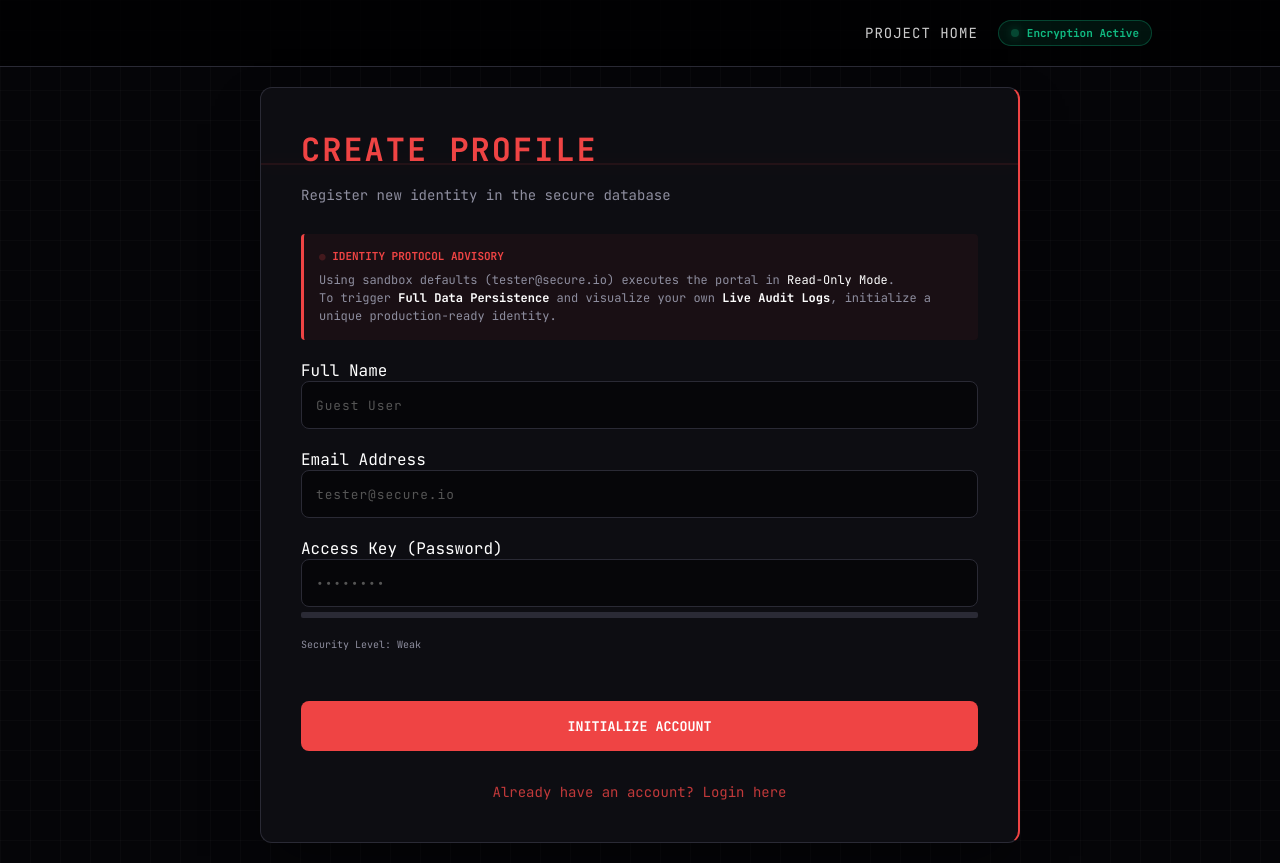
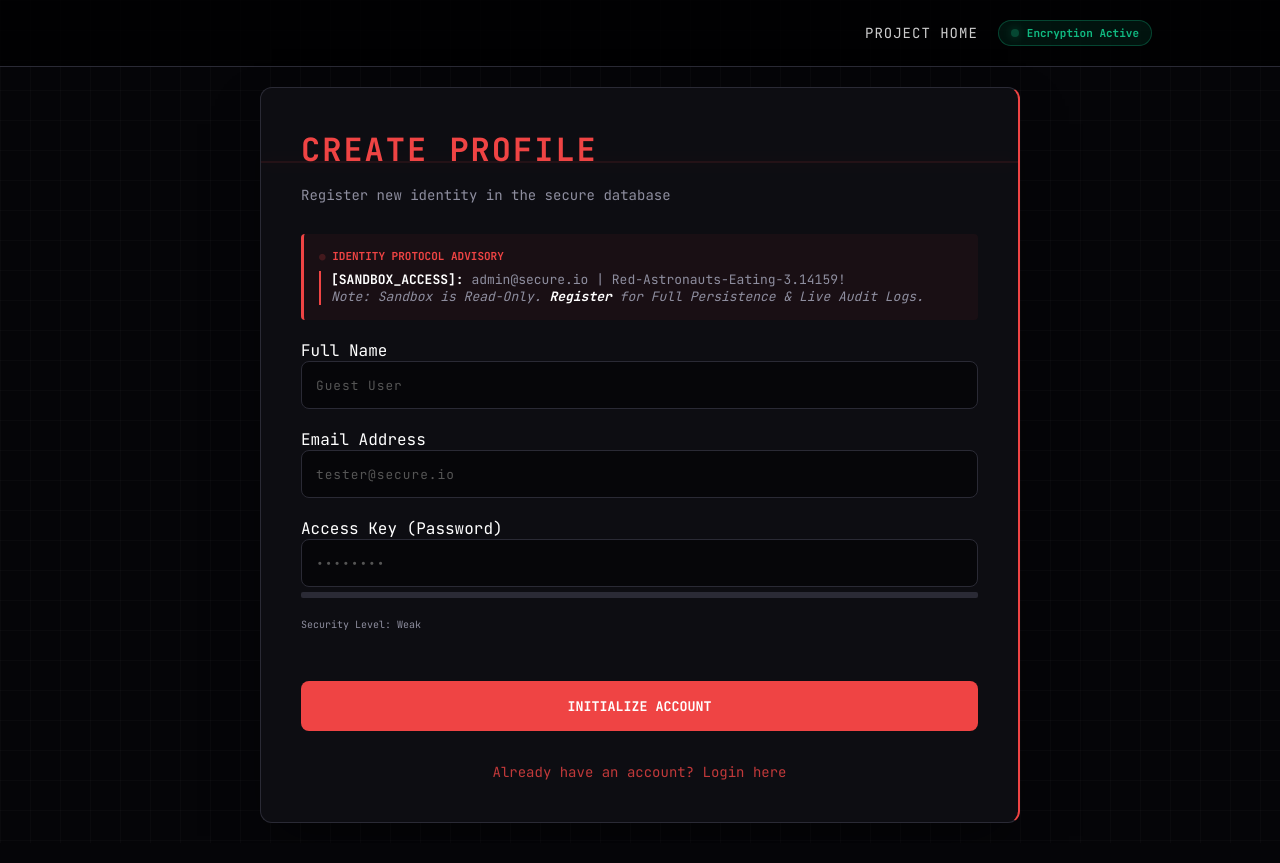
Before and after one commit to nakaokayumi/secure-identity-portal, a Flask app: page /register in a window 1280 px wide. After the commit the page ends 823 px from the top, so only its background shows below. Run offline with Flask 3, Linux system fonts and the light colour scheme; some libraries are stand-ins or nearby versions.

Commit message:
Update register.html

```diff
--- a/templates/register.html
+++ b/templates/register.html
@@ -37,11 +37,9 @@
                 <p style="color: #ef4444; font-weight: bold; font-size: 11px; margin-bottom: 8px;">
                     <span class="blink">●</span> IDENTITY PROTOCOL ADVISORY
                 </p>
-                <p style="color: #8e8e9f; font-size: 12px; line-height: 1.5;">
-                    Using sandbox defaults (tester@secure.io) executes the portal in
-                    <span style="color: white;">Read-Only Mode</span>. <br>
-                    To trigger <strong>Full Data Persistence</strong> and visualize your own
-                    <strong>Live Audit Logs</strong>, initialize a unique production-ready identity.
+                <p style="color: #8e8e9f; font-size: 13px; border-left: 2px solid #ef4444; padding-left: 10px;">
+                    <strong>[SANDBOX_ACCESS]:</strong> admin@secure.io | Red-Astronauts-Eating-3.14159!<br>
+                    <em>Note: Sandbox is Read-Only. <strong>Register</strong> for Full Persistence & Live Audit Logs.</em>
                 </p>
             </div>
 
```
